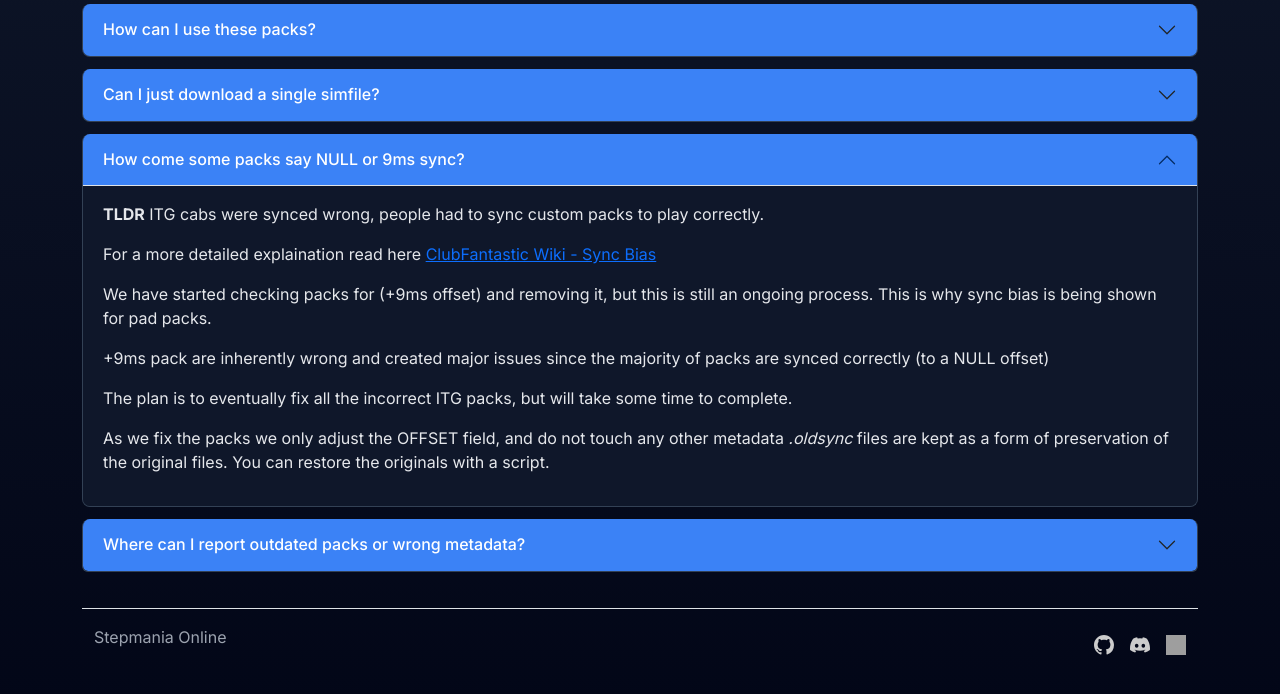
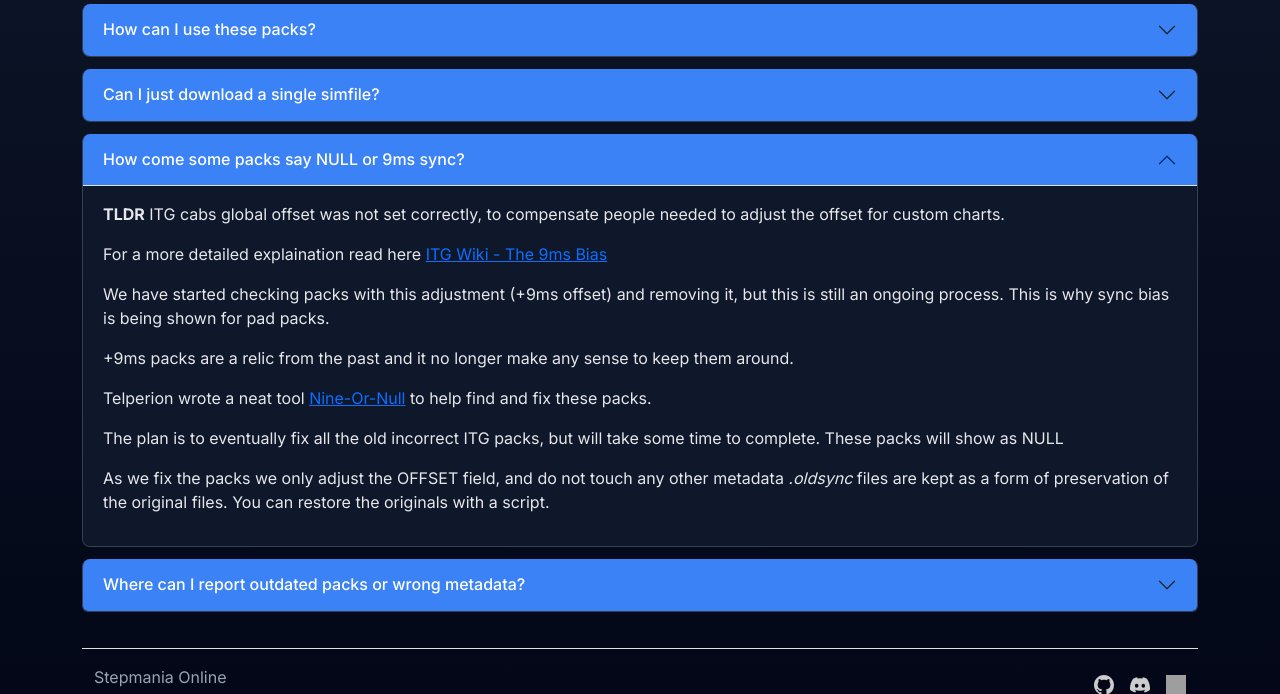
Before and after one commit to concubidated/simfile-pack-search, a Django app: page /faq in a window 1280 px wide, after a click on "How come some packs say NULL or 9ms sync?". Shown: the part 251-945 px from the top of the page. Run offline with Django 5.2, Linux system fonts and the light colour scheme; some libraries are stand-ins or nearby versions; grey boxes are pictures that could not be loaded.

Commit message:
update faq

```diff
--- a/web/templates/faq.html
+++ b/web/templates/faq.html
@@ -71,14 +71,14 @@
                 </h2>
                 <div id="offset" class="accordion-collapse collapse" aria-labelledby="headingFour" data-bs-parent="#faq">
                   <div class="accordion-body">
-                    <p><b>TLDR</b> ITG cabs were synced wrong, people had to sync custom packs to play correctly.</p>
+                    <p><b>TLDR</b> ITG cabs global offset was not set correctly, to compensate people needed to adjust the offset for custom charts.</p>
                     <p>For a more detailed explaination read here
-                      <a href="https://itg.wiki/Sync_Bias" target="_blank">ClubFantastic Wiki - Sync Bias</a></p>
-                    </p>
-                    <p>We have started checking packs for (+9ms offset) and removing it, but this is still an ongoing process.
-                        This is why sync bias is being shown for pad packs.
-                    <p>+9ms pack are inherently wrong and created major issues since the majority of packs are synced correctly (to a NULL offset)</p>
-                    <p>The plan is to eventually fix all the incorrect ITG packs, but will take some time to complete.</p>
+                      <a href="https://itgwiki.dominick.cc/en/packs-and-simfiles/the-9ms-bias" target="_blank">ITG Wiki - The 9ms Bias</a></p>
+                    <p>We have started checking packs with this adjustment (+9ms offset) and removing it, but this is still an ongoing process.
+                        This is why sync bias is being shown for pad packs.</p>
+                        <p>+9ms packs are a relic from the past and it no longer make any sense to keep them around.</p>
+                        <p>Telperion wrote a neat tool <a href="https://github.com/telperion/nine-or-null" target="_blank">Nine-Or-Null</a> to help find and fix these packs.</p>
+                    <p>The plan is to eventually fix all the old incorrect ITG packs, but will take some time to complete. These packs will show as NULL</p>
                     <p>As we fix the packs we only adjust the OFFSET field, and do not touch any other metadata
                         <i>.oldsync</i> files are kept as a form of preservation of the original files. You can restore the originals with a script.</p>
                   </div>
```
